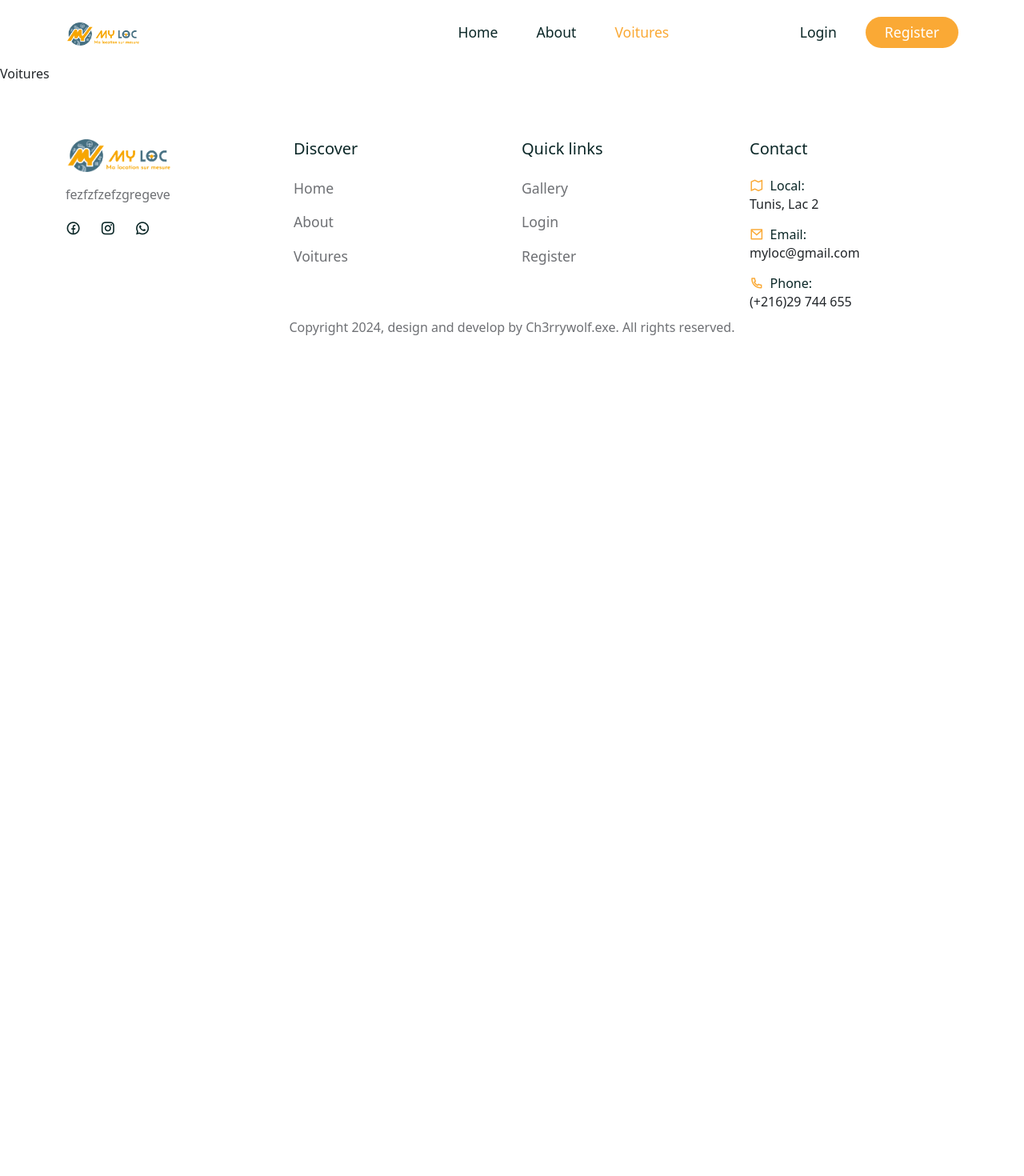
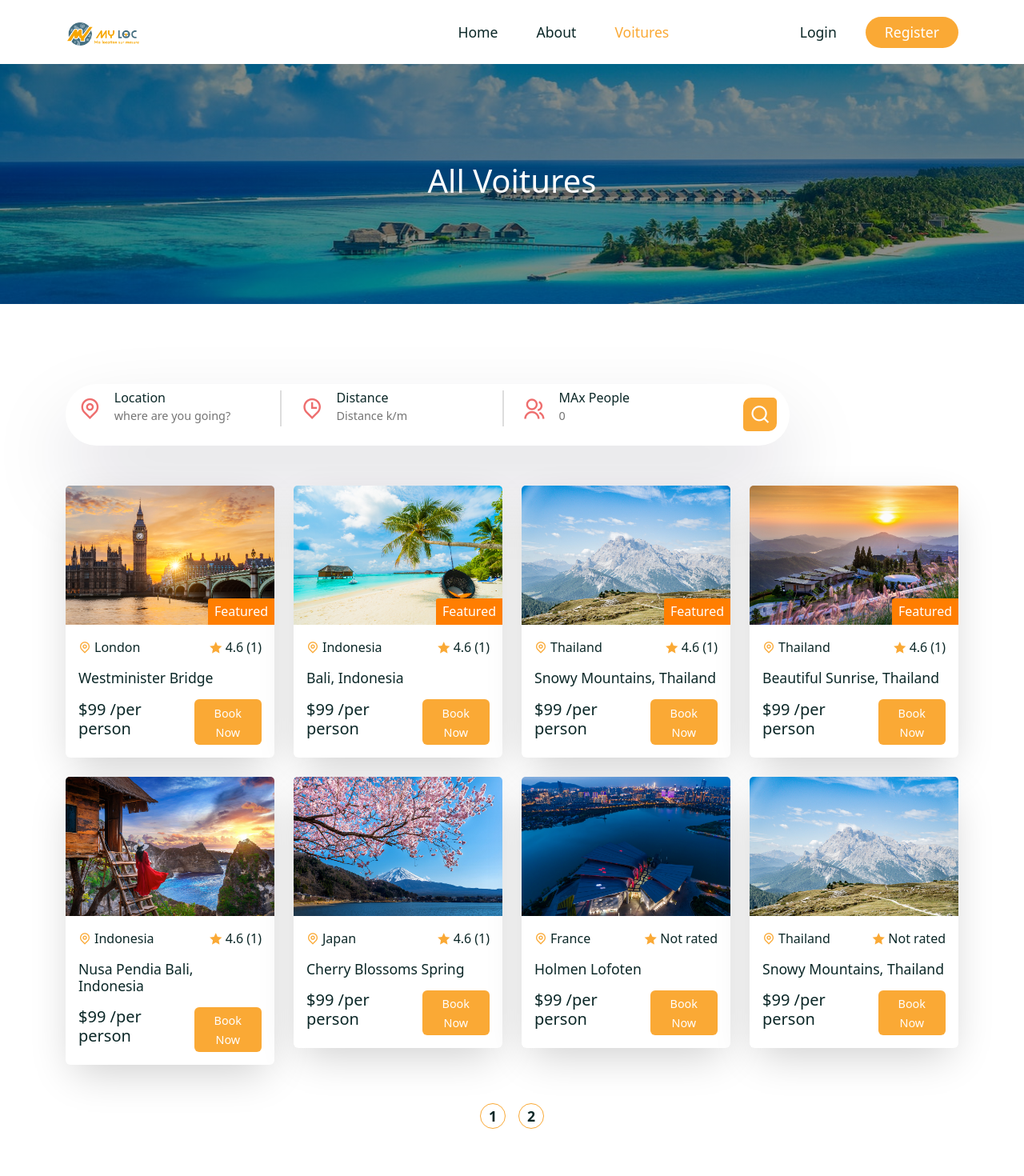
Before and after one commit to ch3rrywolf/Myloc-comparator, a React (Create React App) app in the folder frontend/: page /voitures in a window 1280 px wide. Shown: the top 1470 px of the page at 80% size. Before the commit the page ends 800 px from the top, so only its background shows below. Built offline with nearby package versions, Linux system fonts and the light colour scheme; a web font is replaced by a local one.

Commit message:
[Front] Voiture search list pagination

```diff
--- a/frontend/src/assets/data/tours.js
+++ b/frontend/src/assets/data/voitures.js
@@ -6,7 +6,7 @@
 import tourImg06 from "../images/tour-img06.jpg";
 import tourImg07 from "../images/tour-img07.jpg";
 
-const tours = [
+const voitures = [
   {
     id: "01",
     title: "Westminister Bridge",
@@ -147,4 +147,4 @@
   },
 ];
 
-export default tours;
+export default voitures;
--- a/frontend/src/components/Featured-voiture/FeaturedVoitureList.jsx
+++ b/frontend/src/components/Featured-voiture/FeaturedVoitureList.jsx
@@ -1,6 +1,6 @@
 import React from 'react';
 import VoitureCard from '../../shared/VoitureCard';
-import voitureData from '../../assets/data/tours';
+import voitureData from '../../assets/data/voitures';
 import { Col } from "reactstrap";
 const FeaturedVoitureList = () => {
   return (
--- a/frontend/src/pages/Home.jsx
+++ b/frontend/src/pages/Home.jsx
@@ -75,7 +75,7 @@
       <Row>
         <Col lg="12" className="mb-5">
           <Subtitle subtitle={"Explore"} />
-          <h2 className="featured__voiture-title">Our featured tours</h2>
+          <h2 className="featured__voiture-title">Our featured voitures</h2>
         </Col>
         <FeaturedVoitureList />
       </Row>
--- a/frontend/src/pages/Voitures.jsx
+++ b/frontend/src/pages/Voitures.jsx
@@ -1,9 +1,58 @@
-import React from 'react'
+import React, {useState, useEffect} from "react";
+import CommonSection from "../shared/CommonSection";
+
+import "../styles/voiture.css";
+import voitureData from "../assets/data/voitures";
+import VoitureCard from "./../shared/VoitureCard";
+import SearchBar from "./../shared/SearchBar";
+import Newsletter from "./../shared/Newsletter";
+import { Container, Row, Col } from "reactstrap";
 
 const Voitures = () => {
+  const [pageCount, setPageCount] = useState(0);
+  const [page, setPage] = useState(0);
+
+  useEffect(() => {
+    const pages = Math.ceil(5 / 4);
+    setPageCount(pages);
+  }, [page]);
+
   return (
-    <div>Voitures</div>
-  )
-}
+    <>
+    <CommonSection title={'All Voitures'} />
+    <section>
+      <Container>
+        <Row>
+          <SearchBar />
+        </Row>
+      </Container>
+    </section>
+    <section className="pt-0">
+      <Container>
+        <Row>
+        {voitureData?.map(voiture => (
+            <Col lg="3" className="mb-4" key={voiture.id}>
+             <VoitureCard voiture={voiture} />
+            </Col>
+          ))}
+          <Col lg="12">
+            <div className="pagination d-flex align-items-center justify-content-center mt-4 gap-3">
+              {[...Array(pageCount).keys()].map(number => (
+                <span
+                  key={number}
+                  onClick={() => setPage(number)}
+                  className={page === number ? "active__page" : ""}
+                  >
+                  {number + 1}
+                </span>
+              ))}
+            </div>
+          </Col>
+        </Row>
+      </Container>
+    </section>
+    </>
+  );
+};
 
-export default Voitures
+export default Voitures;
--- /dev/null
+++ b/frontend/src/shared/CommonSection.jsx
@@ -0,0 +1,20 @@
+import React from "react";
+import "./common-section.css";
+
+import { Container, Row, Col } from "reactstrap";
+
+const CommonSection = ({ title }) => {
+  return (
+    <section className="common__section">
+        <Container>
+            <Row>
+                <Col lg="12">
+                <h1>{title}</h1>
+                </Col>
+            </Row>
+        </Container>
+    </section>
+  );
+};
+
+export default CommonSection;
--- a/frontend/src/shared/VoitureCard.jsx
+++ b/frontend/src/shared/VoitureCard.jsx
@@ -5,7 +5,7 @@
 import calculateAvgRating from "../utils/avgRating";
 
 const VoitureCard = ({ voiture }) => {
-    const { id, title, photo, city, price, featured, reviews } = voiture;
+    const { id,title, photo, city, price, featured, reviews } = voiture;
 
     const { totalRating, avgRating } = calculateAvgRating(reviews);
 
--- /dev/null
+++ b/frontend/src/shared/common-section.css
@@ -0,0 +1,15 @@
+.common__section {
+    background: linear-gradient(rgba(0, 0, 0, 0.45), rgba(0, 0, 0, 0.45)),
+        url("../assets/images/tour.jpg") no-repeat center center;
+        background-size: cover;
+    height: 300px;
+    display: flex;
+    align-items: center;
+    justify-content: center;
+    text-align: center;
+}
+
+.common__section h1 {
+    font-size: 2.5rem;
+    color: #fff;
+}
--- /dev/null
+++ b/frontend/src/styles/voiture.css
@@ -0,0 +1,19 @@
+.pagination span{
+    width: 2rem;
+    height: 2rem;
+    padding: 5px;
+    border-radius: 50px;
+    display: flex;
+    align-items: center;
+    justify-content: center;
+    border: 1px solid var(--secondary-color);
+    color: var(--heading-color);
+    font-size: 1.1rem;
+    cursor: pointer;
+    font-weight: 700;
+}
+
+.active_page{
+    background: var(--secondary-color);
+    color: #fff !important;
+}
```
Also changed, not shown: frontend/src/assets/data/voitures.json (renamed from frontend/src/assets/data/tours.json).
